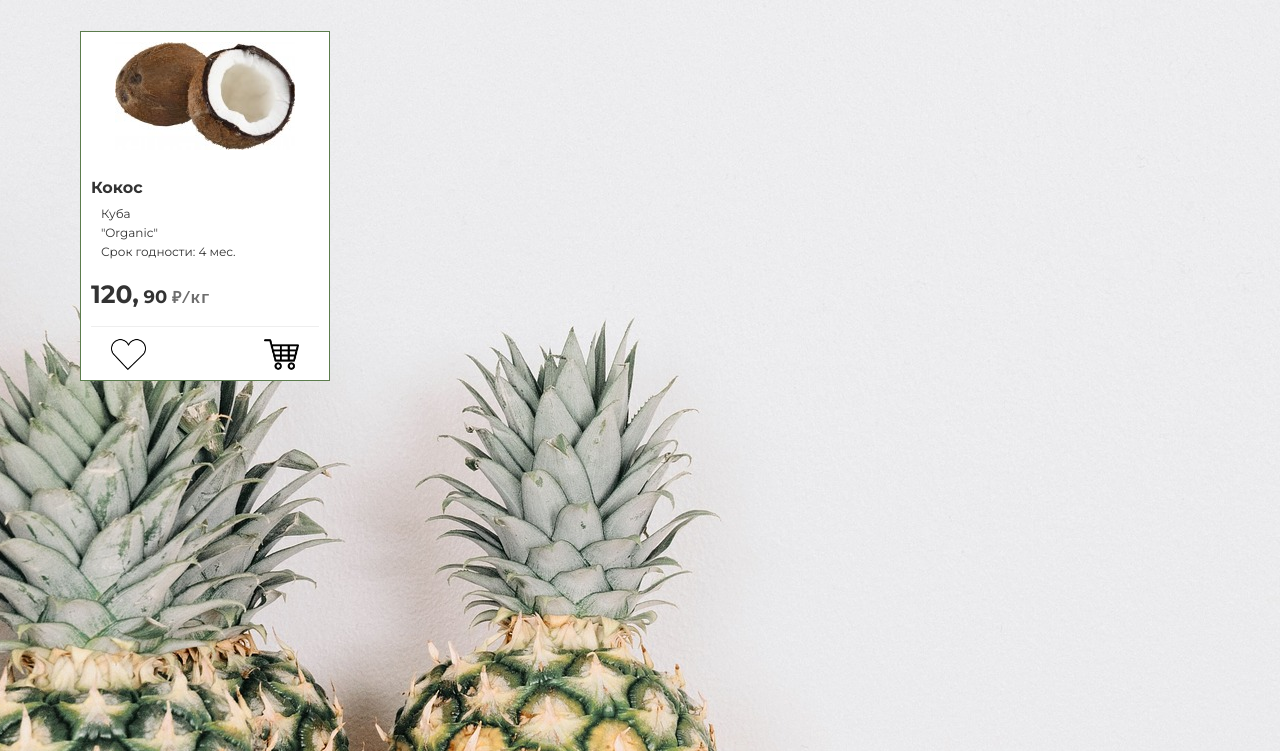
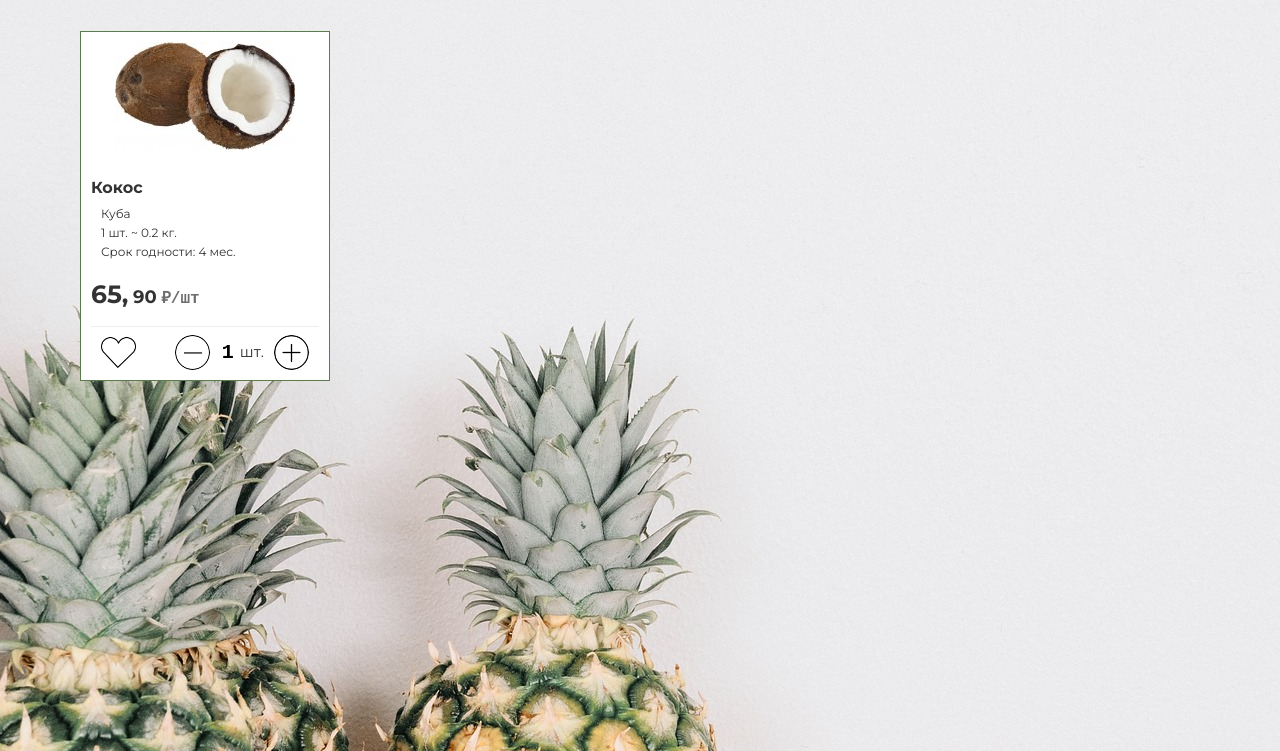
Before and after one commit to NikitaTrifonov/Fruitarea, a plain HTML site: page index.html in a window 1280 px wide. Shown: the part 64-815 px from the top of the page. Drawn offline with Linux system fonts and the light colour scheme.

Commit message:
Добавил форму с  +/-
Добавил форму управления кол - ом товара. Добавил файл JS.

```diff
--- a/assets/css/style.css
+++ b/assets/css/style.css
@@ -192,35 +192,88 @@ h1, h2, h3, h4, h5, h6{
 .buttons_box button{
     width: 35px;
     height: 35px;
-    margin: 10px 20px;
+    margin: 8px 10px;
     padding: 0;
     border: 0;
     outline: none;
     background-color: transparent;
+
 
 }
 .favorite_button{
     background-size: cover;
     background-image: url("../images/heart-shape.png") ;
     background-repeat: no-repeat;
+
+
 }
 .favorite_button:hover{
     background-image: url("../images/red-heart-shape.png");
     transform: scale(1.15);
 
+
 }
 .bascet_button{
+
     background-size: cover;
     background-image: url("../images/shopping-cart.png") ;
     background-repeat: no-repeat;
+    display: none;
+
 
 }
 .bascet_button:hover{
 
     background-image: url("../images/red-shopping-cart.png") ;
     transform: scale(1.15);
+
+
+}
+.count_box{
+
+    display: flex;
+    justify-content: space-between;
+    align-items: center;
+    height: 50px;
+
+
+
+}
+.plus_kg_button{
+    background-size: cover;
+    background-image: url("../images/plus\ \(2b\).png") ;
+    background-repeat: no-repeat;
+    border-radius: 20px;
+
 }
 
+
+.plus_kg_button:hover{
+    background-image: url("../images/redplus\(2b\).png");
+    transform: scale(1.15);
+    box-shadow: 0px 0px 5px 0 rgba(89, 90, 90, 0.3);
+}
+.minus_kg_button{
+    background-size: cover;
+    background-image: url("../images/balckMinus.png");
+    background-repeat: no-repeat;
+    border-radius: 20px;
+
+}
+.minus_kg_button:hover{
+    background-image: url("../images/redMinus.png");
+    transform: scale(1.15);
+    box-shadow: 0px 0px 5px 0 rgba(89, 90, 90, 0.3);
+}
+
+.input_count{
+    font-family: 'Courier New', Courier, monospace;
+    font-size: 20px;
+    font-weight: bold;
+    color: rgb(0, 0, 0);
+    width: 20px;
+    border: none;
+}
 
 /*Попап пункта шапки "КОНТАКТЫ"*/
 
--- a/index.html
+++ b/index.html
@@ -40,20 +40,25 @@
                         <h3>Кокоc</h3>
                         <ul class="product_info">
                             <li>Куба</li>
-                            <li>"Organic"</li>
+                            <li>1 шт. ~ 0.2 кг.</li>
                             <li>Срок годности: 4 мес. </li>
                         </ul>
                         <span class="price">
-                            <span class="rub">120,</span>
+                            <span class="rub">65,</span>
                             <span class="cop">90</span>
-                            <span class="rub_kg">&#x20bd/кг</span>
+                            <span class="rub_kg">&#x20bd/шт</span>
                         </span>
                         <div class="buttons_box">
-                            <button class="favorite_button">
+                            <button class="favorite_button"></button>
+                            <button class="bascet_button"></button>
 
-                            </button>
-                            <button class="bascet_button">
-                            </button>
+                            <div class="count_box">
+                                <button class="minus_kg_button"></button>
+                                <input class="input_count" type="text" name="name" value="1" readonly>
+                                <span class="piece_count">шт.</span>
+                                <button class="plus_kg_button"></button>
+                            </div>
+
                         </div>
                     </div>
                 </li>
```
Also changed, not shown: assets/images/balckMinus.png (added), assets/images/plus (2b).png (added), assets/images/redMinus.png (added), assets/images/redplus(2b).png (added), script1.js (added). Lines whose indentation alone changed are shown as unchanged.
